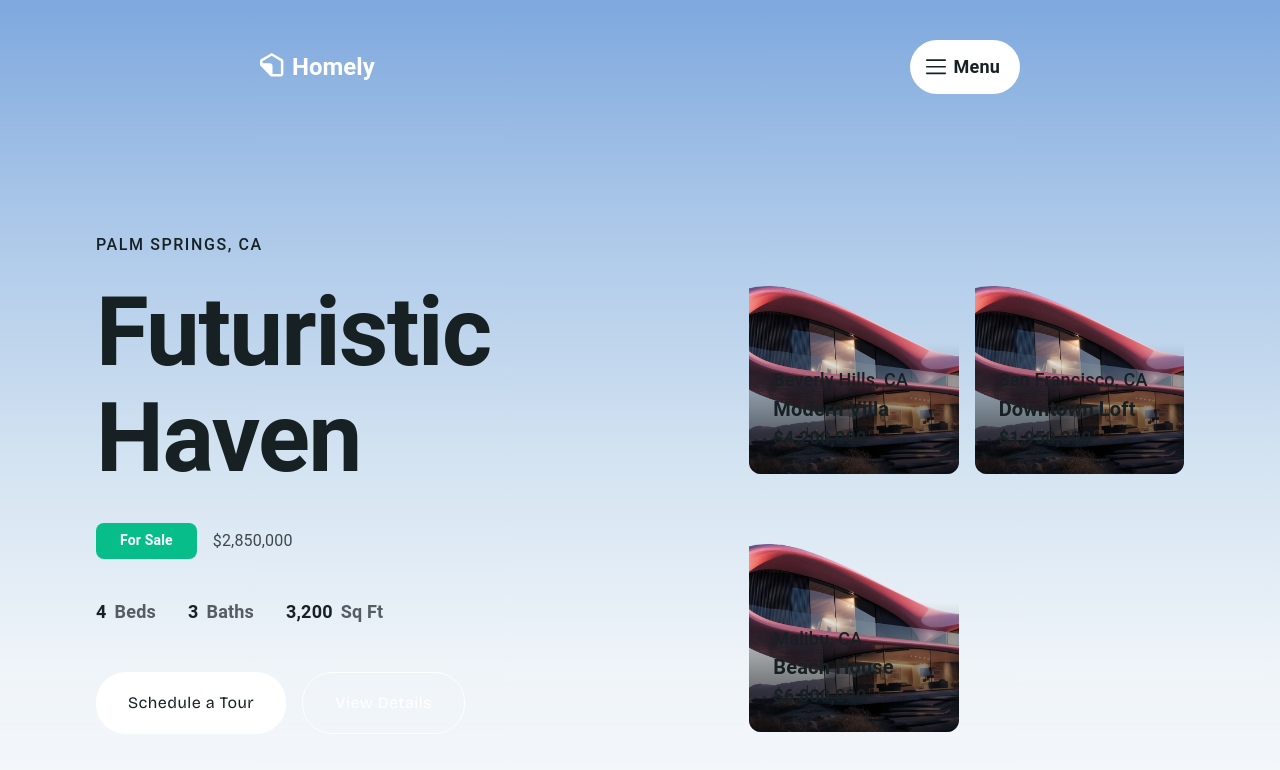
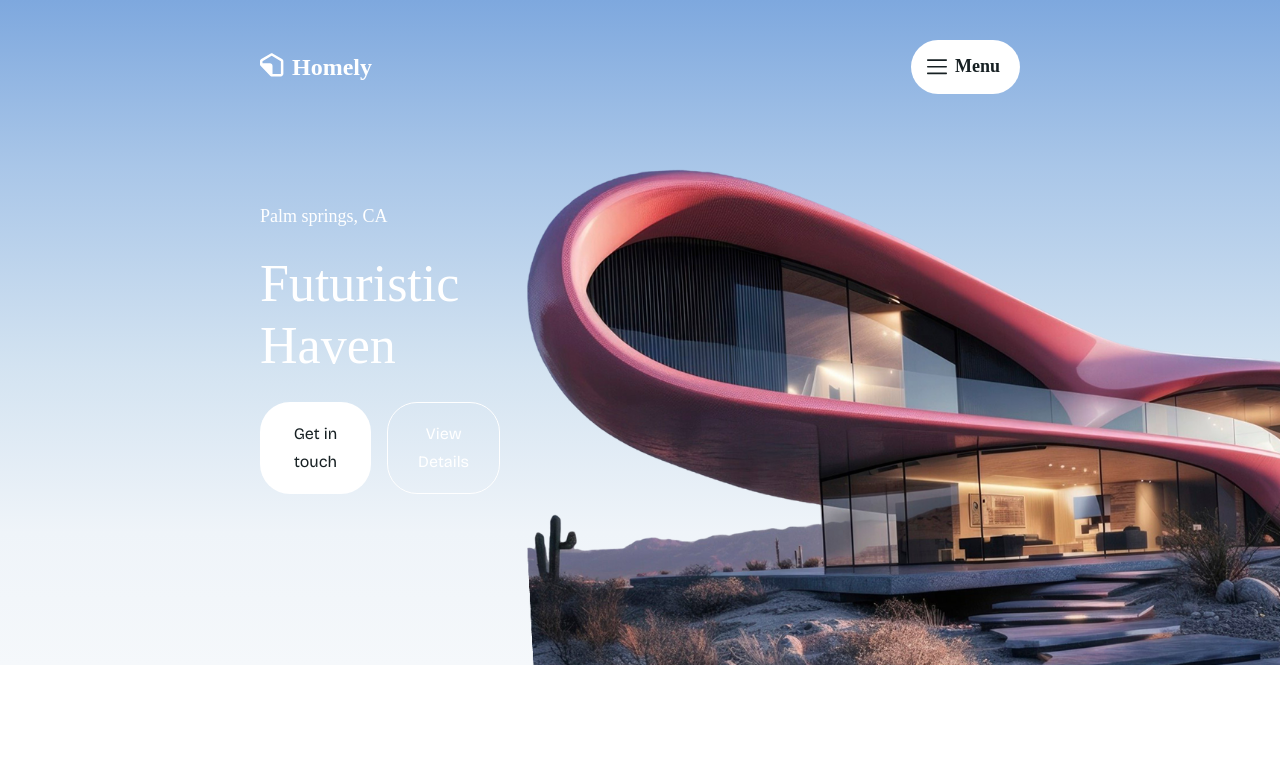
Before and after one commit to rmikhailenko/e-commerce-next, a Next.js app: page / in a window 1280 px wide. Shown: the top 770 px of the page. Built offline with nearby package versions, Linux system fonts and the light colour scheme; what @mui/material-nextjs would draw is missing.

Commit message:
add categories section

```diff
--- a/src/app/page.tsx
+++ b/src/app/page.tsx
@@ -1,5 +1,4 @@
 import Gradient from "@/features/Gradient/Gradient";
-import HeroSection from "@/features/HeroSection/HeroSection";
 import { Box } from "@mui/material";
 
 export default function Home() {
--- /dev/null
+++ b/src/features/Categories/CategoriesSection.tsx
@@ -0,0 +1,47 @@
+import { Box, Grid } from "@mui/material";
+
+export default async function CategoriesSection() {
+  return (
+    <Box
+      component="section"
+      aria-label="Categories section"
+      sx={{
+        px: { lg: "260px", md: "130px", sm: "72px", xs: "16px" },
+        py: "112px",
+      }}
+    >
+      <Grid
+        container
+        spacing={{ xs: 2, md: 5 }}
+        sx={{ alignItems: "center", justifyContent: "center" }}
+      >
+        <Grid
+          size={{
+            xs: 12,
+            md: 6,
+          }}
+          sx={{
+            backgroundColor: "yellow",
+            // height: { xs: "340px", md: "386px" },
+            // maxWidth: { xs: "320px", md: "600px " },
+          }}
+        >
+          Categories
+        </Grid>
+        <Grid
+          size={{
+            xs: 12,
+            md: 6,
+          }}
+          sx={{
+            backgroundColor: "yellow",
+            // height: { xs: "340px", md: "386px" },
+            // maxWidth: { xs: "320px", md: "600px " },
+          }}
+        >
+          Categories
+        </Grid>
+      </Grid>
+    </Box>
+  );
+}
--- a/src/features/Gradient/Gradient.tsx
+++ b/src/features/Gradient/Gradient.tsx
@@ -2,22 +2,16 @@
 import { Box } from "@mui/material";
 import Header from "@/features/Header/Header";
 import HeroSection from "@/features/HeroSection/HeroSection";
-import PropertiesSection from "@/features/PropertiesSection/PropertiesSection";
-import FeaturesSection from "@/features/FeaturesSection/FeaturesSection";
-import TestimonialsSection from "@/features/TestimonialsSection/TestimonialsSection";
-import CTASection from "@/features/CTASection/CTASection";
-import Footer from "@/features/Footer/Footer";
 
 export default function Gradient() {
   return (
-    <Box component="main" sx={{ minHeight: "100vh", display: "flex", flexDirection: "column" }}>
-      {/* Hero with Gradient Background */}
+    <Box component="main">
       <Box
         sx={{
           position: "relative",
           zIndex: 1,
           width: "100%",
-          minHeight: "100vh",
+          height: "665px",
           background:
             "linear-gradient(180deg, #7EA8DE 0%, #A9C6E8 25%, #D3E3F1 55%, #EFF4F9 80%, #F5F8FB 100%);",
         }}
@@ -25,13 +19,6 @@ export default function Gradient() {
         <Header />
         <HeroSection />
       </Box>
-
-      {/* Other Sections */}
-      <PropertiesSection />
-      <FeaturesSection />
-      <TestimonialsSection />
-      <CTASection />
-      <Footer />
     </Box>
   );
 }
--- a/src/features/Header/Header.tsx
+++ b/src/features/Header/Header.tsx
@@ -12,6 +12,8 @@ export default function Header() {
         alignItems: "center",
         px: "260px",
         py: "40px",
+        position: "relative",
+        zIndex: 10,
       }}
     >
       <Logo />
--- a/src/features/Header/components/Nav.tsx
+++ b/src/features/Header/components/Nav.tsx
@@ -8,7 +8,6 @@ import { useState } from "react";
 import { Button, List, ListItem, Typography } from "@mui/material";
 import MenuIcon from "./MenuIcon";
 import CloseMenuIcon from "./CloseMenuIcon";
-import { useIsLanding } from "@/hooks/useIsLanding";
 
 const NAV_LINKS = [
   { label: "Home", href: "/" },
@@ -48,8 +47,7 @@ export function Nav() {
         slotProps={{
           paper: {
             sx: {
-              width: { xs: "100%", sm: "775px" },
-              // bgcolor: "#111318",
+              width: { xs: "100%", sm: "475px" },
               bgcolor: "background.dark",
               p: 4,
             },
--- a/src/features/HeroSection/HeroSection.tsx
+++ b/src/features/HeroSection/HeroSection.tsx
@@ -1,280 +1,56 @@
-"use client";
 import { Box, Button, Grid, Stack, Typography } from "@mui/material";
 import Image from "next/image";
-
-interface Property {
-  id: number;
-  title: string;
-  location: string;
-  price: string;
-  type: string;
-  beds: number;
-  baths: number;
-  sqft: number;
-  image: string;
-  featured?: boolean;
-}
-
-const featuredProperty: Property = {
-  id: 1,
-  title: "Futuristic Haven",
-  location: "Palm Springs, CA",
-  price: "$2,850,000",
-  type: "For Sale",
-  beds: 4,
-  baths: 3,
-  sqft: 3200,
-  image: "/slider-image.webp",
-  featured: true,
-};
-
-const properties: Property[] = [
-  {
-    id: 2,
-    title: "Modern Villa",
-    location: "Beverly Hills, CA",
-    price: "$4,200,000",
-    type: "For Sale",
-    beds: 5,
-    baths: 4,
-    sqft: 4500,
-    image: "/slider-image.webp",
-  },
-  {
-    id: 3,
-    title: "Downtown Loft",
-    location: "San Francisco, CA",
-    price: "$1,950,000",
-    type: "For Sale",
-    beds: 2,
-    baths: 2,
-    sqft: 1800,
-    image: "/slider-image.webp",
-  },
-  {
-    id: 4,
-    title: "Beach House",
-    location: "Malibu, CA",
-    price: "$6,800,000",
-    type: "For Sale",
-    beds: 6,
-    baths: 5,
-    sqft: 5500,
-    image: "/slider-image.webp",
-  },
-];
 
 export default function HeroSection() {
   return (
     <Box
       sx={{
-        position: "relative",
+        position: "absolute",
+        bottom: 0,
+        right: 0,
         width: "100%",
-        minHeight: "calc(100vh - 100px)",
-        display: "flex",
-        alignItems: "center",
-        px: { xs: 3, sm: 6, md: 8, lg: 12 },
+        pl: "260px",
       }}
     >
-      <Grid container spacing={4} sx={{ width: "100%", maxWidth: "1440px", mx: "auto" }}>
-        {/* Featured Property - Left Side */}
-        <Grid size={{ xs: 12, lg: 7 }} sx={{ display: "flex", alignItems: "flex-end", pb: { xs: 4, lg: 0 } }}>
-          <Box sx={{ width: "100%", display: "flex", flexDirection: "column", gap: 3 }}>
-            <Typography
-              variant="body1"
-              color="text.white"
+      <Box
         sx={{
-                fontWeight: 500,
-                letterSpacing: "0.1em",
-                textTransform: "uppercase",
-                fontSize: { xs: "14px", sm: "16px" }
+          display: "flex",
+          flexDirection: "row",
+          alignItems: "center",
+          justifyContent: "space-between",
         }}
       >
-              {featuredProperty.location}
+        <Box
+          sx={{
+            display: "flex",
+            flexDirection: "column",
+            gap: 3,
+          }}
+        >
+          <Typography variant="body1" color="textWhite">
+            Palm springs, CA
           </Typography>
-            <Typography
-              component="h1"
-              variant="h1"
-              color="text.white"
-              sx={{ lineHeight: 1.1, fontSize: { xs: "48px", sm: "64px", md: "80px", lg: "96px" } }}
-            >
-              {featuredProperty.title}
+          <Typography component="h1" variant="h2" color="textWhite">
+            Futuristic Haven
           </Typography>
 
-            <Box sx={{ display: "flex", flexWrap: "wrap", gap: 2, alignItems: "center", mt: 1 }}>
-              <Box
-                sx={{
-                  backgroundColor: "primary.main",
-                  color: "text.white",
-                  px: 3,
-                  py: 1,
-                  borderRadius: 2,
-                  fontSize: { xs: "12px", sm: "14px" },
-                  fontWeight: 600,
-                }}
-              >
-                {featuredProperty.type}
-              </Box>
-              <Typography
-                variant="body1"
-                color="text.white"
-                sx={{ opacity: 0.8, fontSize: { xs: "14px", sm: "16px" } }}
-              >
-                {featuredProperty.price}
-              </Typography>
+          <Stack spacing={2} direction="row">
+            <Button variant="contained" color="secondary">
+              Get in touch
+            </Button>
+            <Button variant="outlined">View Details</Button>
+          </Stack>
         </Box>
 
-            <Box sx={{ display: "flex", flexWrap: "wrap", gap: { xs: 2, sm: 4 }, mt: 2 }}>
-              <Box sx={{ display: "flex", alignItems: "center", gap: 1 }}>
-                <Typography variant="body2" color="text.white" sx={{ fontWeight: 600 }}>
-                  {featuredProperty.beds}
-                </Typography>
-                <Typography variant="body2" color="text.white" sx={{ opacity: 0.7 }}>Beds</Typography>
+        <Image
+          src="/slider-image.webp"
+          alt=""
+          priority
+          width={800}
+          height={800}
+          className="h-['800px'] w-[800px]"
+        />
       </Box>
-              <Box sx={{ display: "flex", alignItems: "center", gap: 1 }}>
-                <Typography variant="body2" color="text.white" sx={{ fontWeight: 600 }}>
-                  {featuredProperty.baths}
-                </Typography>
-                <Typography variant="body2" color="text.white" sx={{ opacity: 0.7 }}>Baths</Typography>
-              </Box>
-              <Box sx={{ display: "flex", alignItems: "center", gap: 1 }}>
-                <Typography variant="body2" color="text.white" sx={{ fontWeight: 600 }}>
-                  {featuredProperty.sqft.toLocaleString()}
-                </Typography>
-                <Typography variant="body2" color="text.white" sx={{ opacity: 0.7 }}>Sq Ft</Typography>
-              </Box>
-            </Box>
-
-            <Stack spacing={2} direction="row" sx={{ mt: 3, flexWrap: "wrap" }}>
-              <Button
-                variant="contained"
-                color="secondary"
-                size="large"
-                sx={{
-                  px: 4,
-                  py: 2,
-                  fontSize: { xs: "14px", sm: "16px" },
-                }}
-              >
-                Schedule a Tour
-              </Button>
-              <Button
-                variant="outlined"
-                color="inherit"
-                size="large"
-                sx={{
-                  px: 4,
-                  py: 2,
-                  borderColor: "text.white",
-                  color: "text.white",
-                  fontSize: { xs: "14px", sm: "16px" },
-                  "&:hover": { borderColor: "primary.main" }
-                }}
-              >
-                View Details
-              </Button>
-            </Stack>
-          </Box>
-        </Grid>
-
-        {/* Property Thumbnails - Right Side */}
-        <Grid size={{ xs: 12, lg: 5 }} sx={{ display: { xs: "none", lg: "block" } }}>
-          <Grid container spacing={2} sx={{ height: "100%", minHeight: "500px" }}>
-            {properties.map((property, index) => (
-              <Grid size={{ xs: 12, sm: 6 }} key={property.id}>
-                <Box
-                  sx={{
-                    position: "relative",
-                    borderRadius: 3,
-                    overflow: "hidden",
-                    height: { xs: "200px", sm: "240px" },
-                    transition: "transform 0.3s ease",
-                    "&:hover": { transform: "scale(1.02)" },
-                  }}
-                >
-                  <Image
-                    src={property.image}
-                    alt={property.title}
-                    fill
-                    priority={index === 0}
-                    sizes="(max-width: 768px) 100vw, 50vw"
-                    className="object-cover"
-                    style={{ objectFit: "cover" }}
-                  />
-                  <Box
-                    sx={{
-                      position: "absolute",
-                      bottom: 0,
-                      left: 0,
-                      right: 0,
-                      p: 3,
-                      background: "linear-gradient(transparent, rgba(0,0,0,0.8))",
-                    }}
-                  >
-                    <Typography variant="body2" color="text.white" sx={{ fontWeight: 500 }}>
-                      {property.location}
-                    </Typography>
-                    <Typography variant="h6" color="text.white" sx={{ mt: 0.5 }}>
-                      {property.title}
-                    </Typography>
-                    <Typography variant="body1" color="text.white" sx={{ mt: 0.5, fontWeight: 600 }}>
-                      {property.price}
-                    </Typography>
-                  </Box>
-                </Box>
-              </Grid>
-            ))}
-          </Grid>
-        </Grid>
-
-        {/* Mobile Property Carousel */}
-        <Grid size={12} sx={{ display: { xs: "block", lg: "none" }, mt: 4 }}>
-          <Box sx={{ display: "flex", gap: 2, overflowX: "auto", pb: 2, scrollSnapType: "x mandatory" }}>
-            {properties.map((property) => (
-              <Box
-                key={property.id}
-                sx={{
-                  flex: "0 0 280px",
-                  borderRadius: 3,
-                  overflow: "hidden",
-                  scrollSnapAlign: "start",
-                }}
-              >
-                <Box sx={{ position: "relative", width: "280px", height: "200px" }}>
-                  <Image
-                    src={property.image}
-                    alt={property.title}
-                    fill
-                    sizes="280px"
-                    className="object-cover"
-                    style={{ objectFit: "cover" }}
-                  />
-                  <Box
-                    sx={{
-                      position: "absolute",
-                      bottom: 0,
-                      left: 0,
-                      right: 0,
-                      p: 2,
-                      background: "linear-gradient(transparent, rgba(0,0,0,0.8))",
-                    }}
-                  >
-                    <Typography variant="caption" color="text.white" sx={{ fontWeight: 500 }}>
-                      {property.location}
-                    </Typography>
-                    <Typography variant="h6" color="text.white" sx={{ mt: 0.5, fontSize: "18px" }}>
-                      {property.title}
-                    </Typography>
-                    <Typography variant="body2" color="text.white" sx={{ mt: 0.5, fontWeight: 600 }}>
-                      {property.price}
-                    </Typography>
-                  </Box>
-                </Box>
-              </Box>
-            ))}
-          </Box>
-        </Grid>
-      </Grid>
     </Box>
   );
 }
--- a/src/ui/theme/typography.ts
+++ b/src/ui/theme/typography.ts
@@ -1,6 +1,7 @@
 import { TypographyVariantsOptions } from "@mui/material/styles";
 
 export const typography: TypographyVariantsOptions = {
+  fontFamily: "--font-bricolage-grotesque",
   h1: {
     fontSize: "96px",
     fontWeight: 600,
@@ -8,7 +9,7 @@ export const typography: TypographyVariantsOptions = {
   },
   h2: {
     fontSize: "52px",
-    fontWeight: 600,
+    fontWeight: 500,
     lineHeight: 1.2,
   },
   h3: {
```
Also changed, not shown: public/image.png (added), public/image3.png (added). Lines whose indentation alone changed are shown as unchanged.
